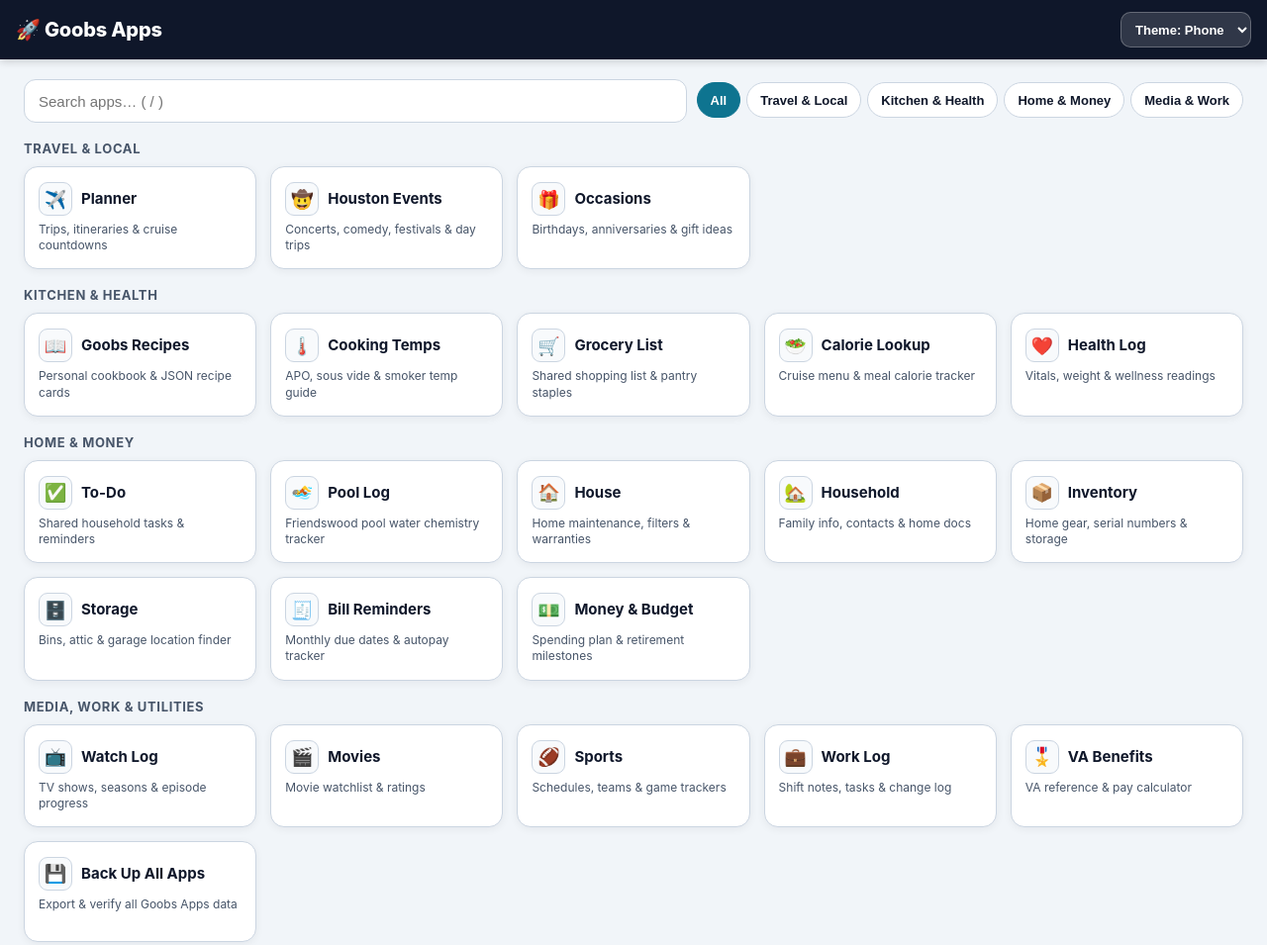
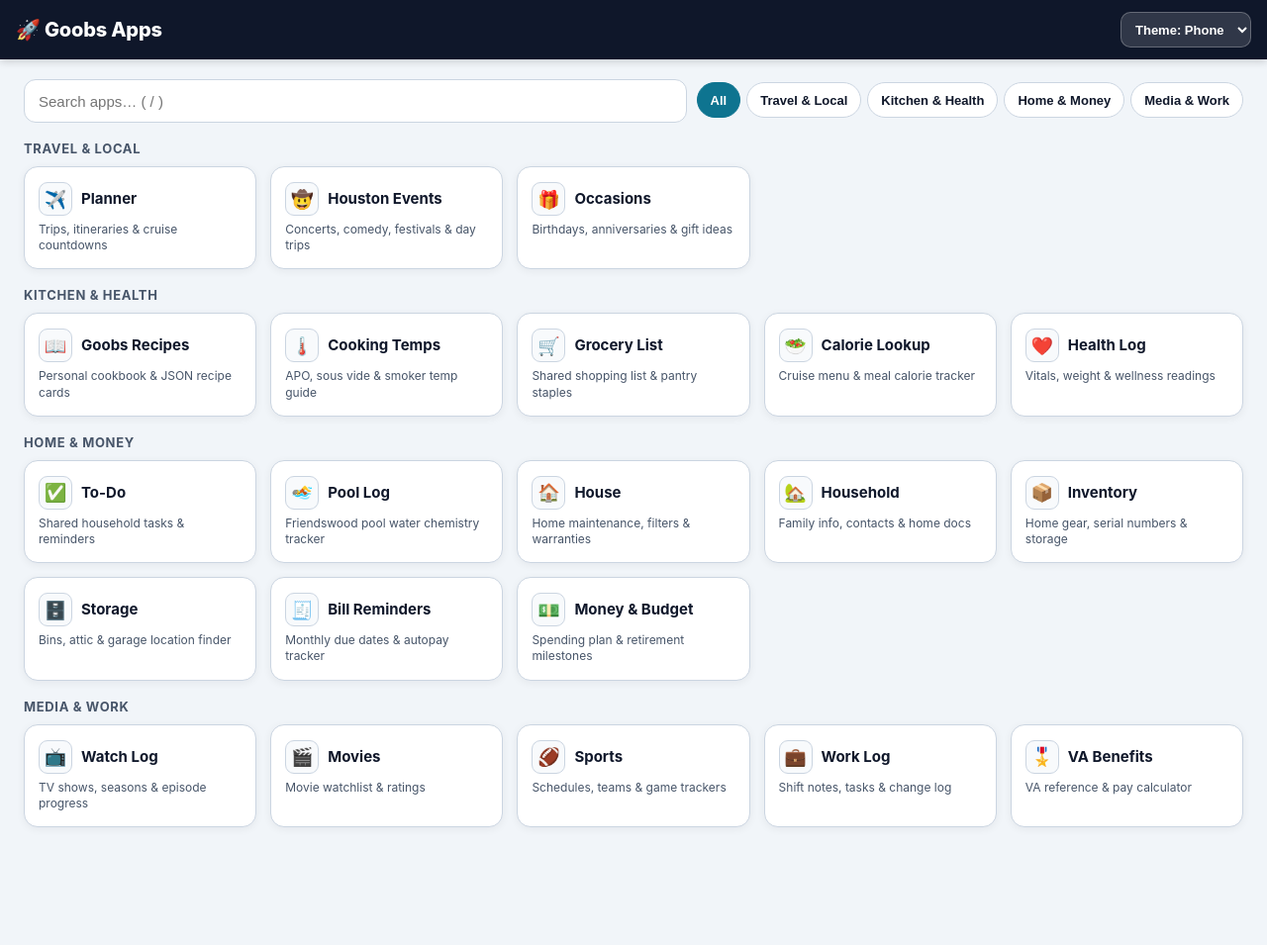
Before and after one commit to glennarmbruster/Goobs-Apps, a plain HTML site: page index.html in a window 1280 px wide. Shown: the whole page at 99% size. After the commit the page ends 876 px from the top, so only its background shows below. Drawn offline with Linux system fonts and the light colour scheme.

Commit message:
Add files via upload

```diff
--- a/index.html
+++ b/index.html
@@ -251,12 +251,12 @@ html.is-dark .chip.active { color: #082f49; }
     // Travel & Local
     { slug: 'travel', name: 'Planner', desc: 'Trips, itineraries & cruise countdowns', emoji: '✈️', group: 'travel', tags: ['travel'] },
     { slug: 'houston', name: 'Houston Events', desc: 'Concerts, comedy, festivals & day trips', emoji: '🤠', group: 'travel', tags: ['travel'] },
-    { slug: 'occasions', name: 'Occasions', desc: 'Birthdays, anniversaries & gift ideas', emoji: '🎁', group: 'travel', tags: ['travel', 'home'] },
+    { slug: 'occasions', name: 'Occasions', desc: 'Birthdays, anniversaries & gift ideas', emoji: '🎁', group: 'travel', tags: ['travel'] },
 
     // Kitchen & Health
     { slug: 'recipes', name: 'Goobs Recipes', desc: 'Personal cookbook & JSON recipe cards', emoji: '📖', group: 'kitchen', tags: ['kitchen'] },
     { slug: 'sousvide', name: 'Cooking Temps', desc: 'APO, sous vide & smoker temp guide', emoji: '🌡️', group: 'kitchen', tags: ['kitchen'] },
-    { slug: 'grocery', name: 'Grocery List', desc: 'Shared shopping list & pantry staples', emoji: '🛒', group: 'kitchen', tags: ['kitchen', 'home'] },
+    { slug: 'grocery', name: 'Grocery List', desc: 'Shared shopping list & pantry staples', emoji: '🛒', group: 'kitchen', tags: ['kitchen'] },
     { slug: 'calories', name: 'Calorie Lookup', desc: 'Cruise menu & meal calorie tracker', emoji: '🥗', group: 'kitchen', tags: ['kitchen'] },
     { slug: 'health', name: 'Health Log', desc: 'Vitals, weight & wellness readings', emoji: '❤️', group: 'kitchen', tags: ['kitchen'] },
 
@@ -270,20 +270,19 @@ html.is-dark .chip.active { color: #082f49; }
     { slug: 'bills', name: 'Bill Reminders', desc: 'Monthly due dates & autopay tracker', emoji: '🧾', group: 'home', tags: ['home'] },
     { slug: 'money', name: 'Money & Budget', desc: 'Spending plan & retirement milestones', emoji: '💵', group: 'home', tags: ['home'] },
 
-    // Media, Work & Utilities
+    // Media & Work
     { slug: 'watchlog', name: 'Watch Log', desc: 'TV shows, seasons & episode progress', emoji: '📺', group: 'media', tags: ['media'] },
     { slug: 'movies', name: 'Movies', desc: 'Movie watchlist & ratings', emoji: '🎬', group: 'media', tags: ['media'] },
     { slug: 'sports', name: 'Sports', desc: 'Schedules, teams & game trackers', emoji: '🏈', group: 'media', tags: ['media'] },
     { slug: 'worklog', name: 'Work Log', desc: 'Shift notes, tasks & change log', emoji: '💼', group: 'media', tags: ['media'] },
-    { slug: 'va', name: 'VA Benefits', desc: 'VA reference & pay calculator', emoji: '🎖️', group: 'media', tags: ['media', 'home'] },
-    { slug: 'backup', name: 'Back Up All Apps', desc: 'Export & verify all Goobs Apps data', emoji: '💾', group: 'media', tags: ['media', 'home'] }
+    { slug: 'va', name: 'VA Benefits', desc: 'VA reference & pay calculator', emoji: '🎖️', group: 'media', tags: ['media'] }
   ];
 
   const GROUP_LABELS = {
     travel: 'Travel & Local',
     kitchen: 'Kitchen & Health',
     home: 'Home & Money',
-    media: 'Media, Work & Utilities'
+    media: 'Media & Work'
   };
 
   let activeCat = 'all';
```
